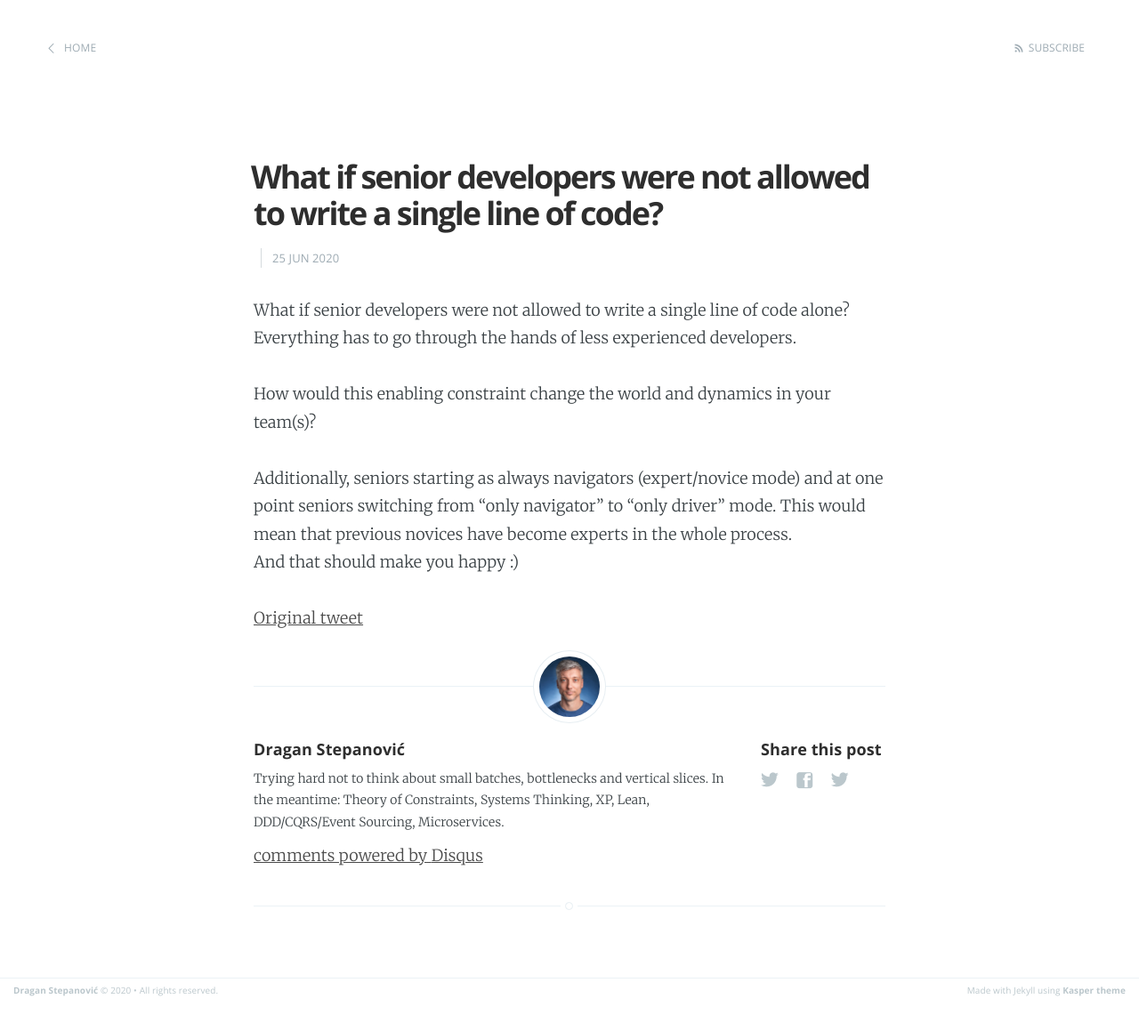
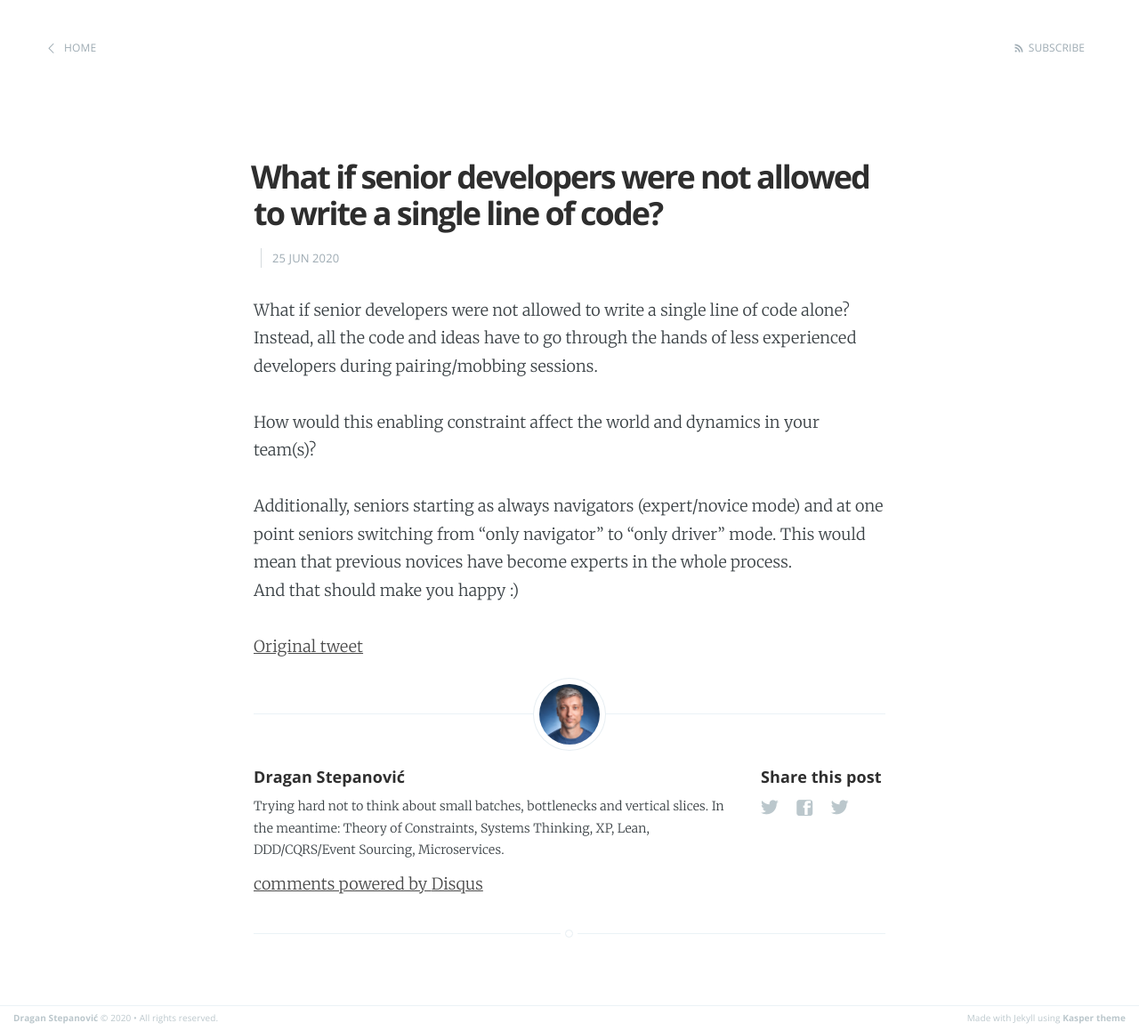
Before and after one commit to dragan-stepanovic/dragan-stepanovic.github.io, a Jekyll site: the page built from _posts/2020-06-25-no-coding-seniors.md, in a window 1280 px wide. Shown: the whole page at 89% size. Built offline with Jekyll 4.4.1, drawn with Linux system fonts in a browser that asks for light colours; our own code applies the rules of GitHub Pages for plain Markdown files; comment, search, counter and statistics services are not loaded; before the commit the page ends 1127 px from its top, so only the background shows below that.

Commit message:
Update 2020-06-25-no-coding-seniors.md

```diff
--- a/_posts/2020-06-25-no-coding-seniors.md
+++ b/_posts/2020-06-25-no-coding-seniors.md
@@ -1,11 +1,10 @@
 ---
-layout: post
 title: "What if senior developers were not allowed to write a single line of code?"
 ---
+What if senior developers were not allowed to write a single line of code alone?
+Instead, all the code and ideas have to go through the hands of less experienced developers during pairing/mobbing sessions.
 
-What if senior developers were not allowed to write a single line of code alone? Everything has to go through the hands of less experienced developers.
-
-How would this enabling constraint change the world and dynamics in your team(s)?
+How would this enabling constraint affect the world and dynamics in your team(s)?
 
 Additionally, seniors starting as always navigators (expert/novice mode) and at one point seniors switching from "only navigator" to "only driver" mode.
 This would mean that previous novices have become experts in the whole process.
```
